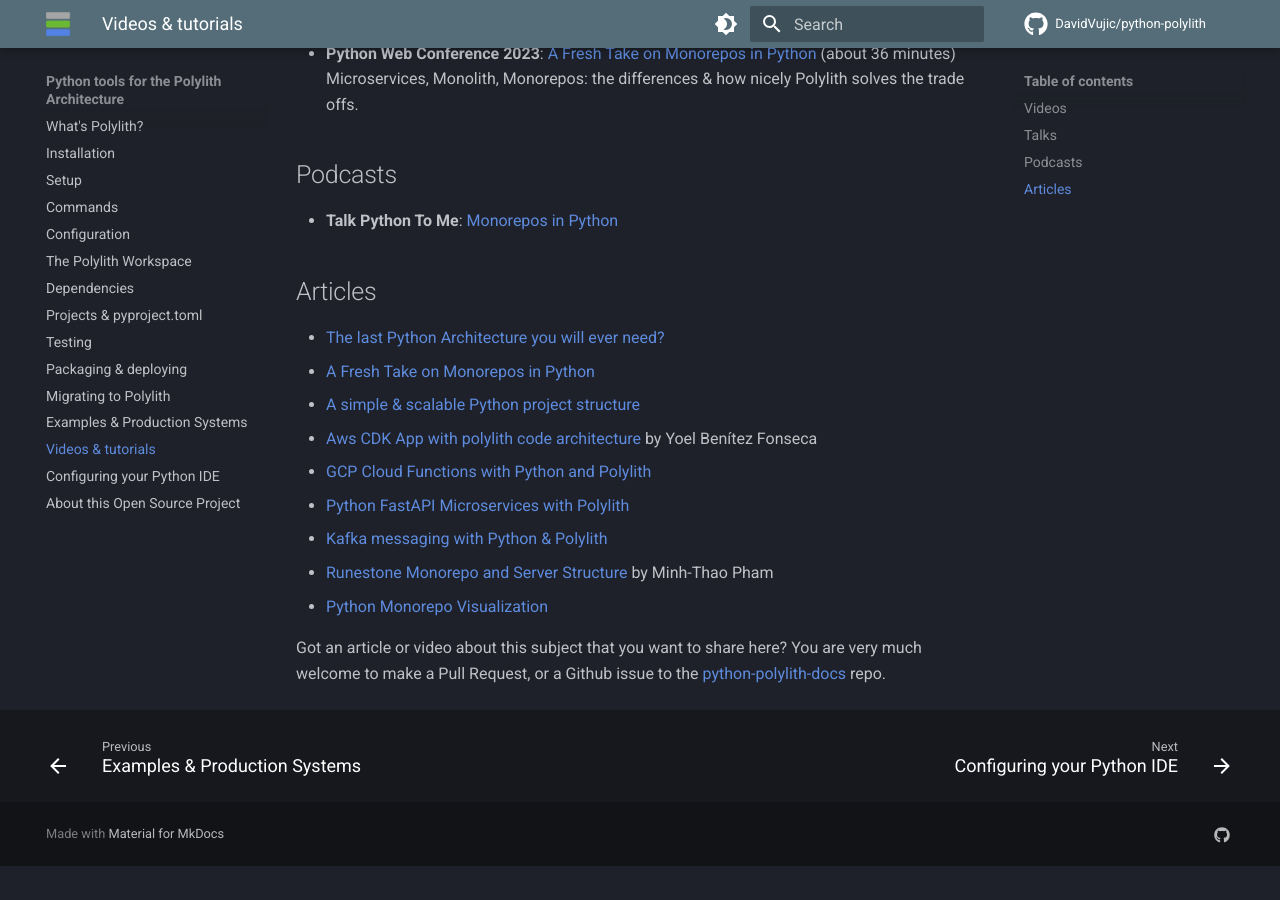
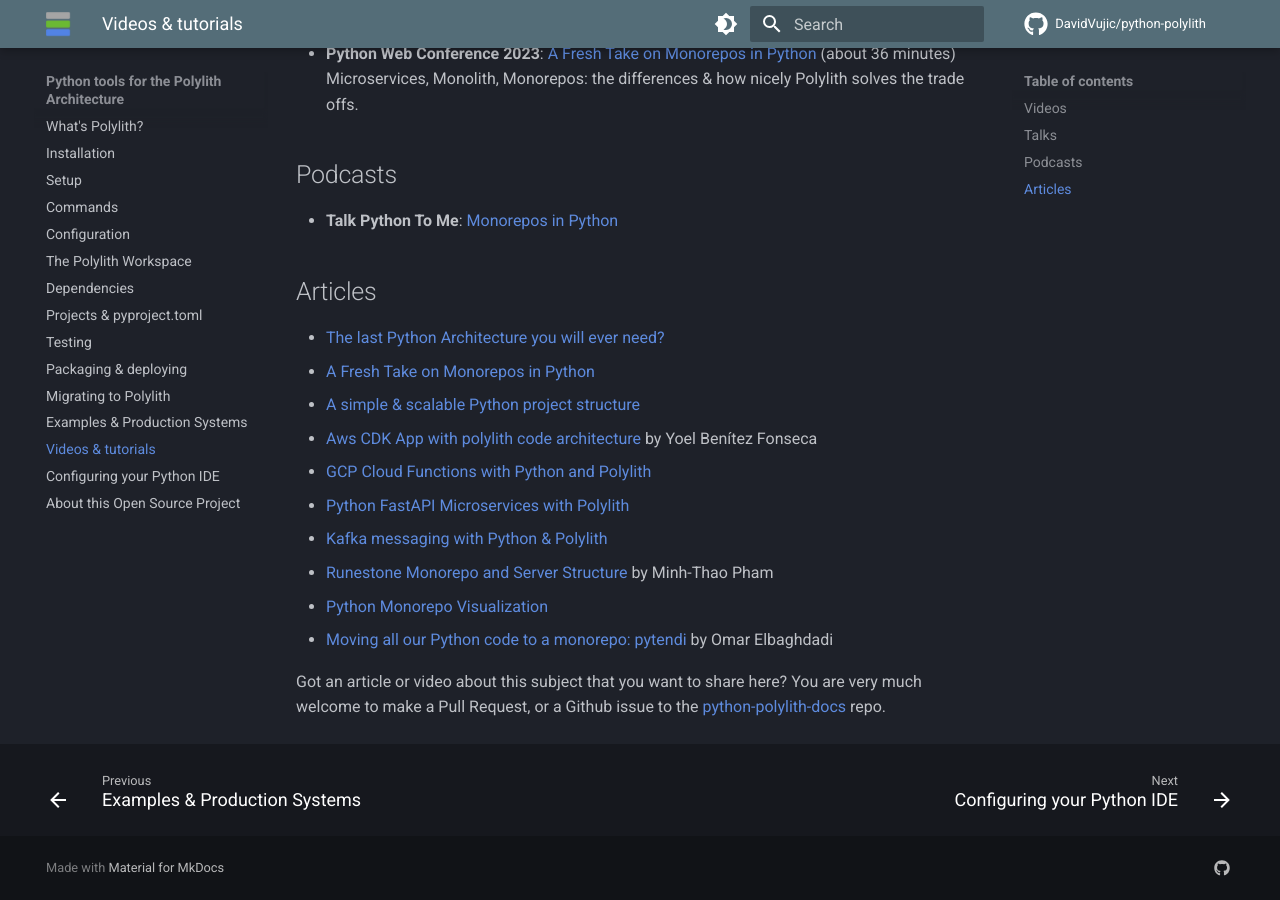
Before and after one commit to DavidVujic/python-polylith-docs, an MkDocs documentation site: the page built from docs/videos.md, in a window 1280 px wide and 900 px high, scrolled down 593 px. Built offline with MkDocs 1.6.1 and Material for MkDocs 9.7.7, drawn with Linux system fonts in a browser that asks for light colours; comment, search, counter and statistics services are not loaded; before the commit the page ends 1459 px from its top, so only the background shows below that.

Commit message:
Add article about moving python code to monorepo, by Omar Elbaghdadi

```diff
--- a/docs/videos.md
+++ b/docs/videos.md
@@ -26,6 +26,7 @@
 - [Kafka messaging with Python & Polylith](https://davidvujic.blogspot.com/2023/08/kafka-messaging-with-python-and-polylith.html)
 - [Runestone Monorepo and Server Structure](https://medium.com/@thaopham03/runestone-monorepo-and-server-structure-0754dbc52f48) by Minh-Thao Pham
 - [Python Monorepo Visualization](https://davidvujic.blogspot.com/2024/02/python-monorepo-visualization.html)
+- [Moving all our Python code to a monorepo: pytendi](https://attendi.nl/moving-all-our-python-code-to-a-monorepo-pytendi/) by Omar Elbaghdadi
 
 Got an article or video about this subject that you want to share here? You are very much welcome to make a Pull Request,
 or a Github issue to the [python-polylith-docs](https://github.com/DavidVujic/python-polylith-docs) repo.
```
